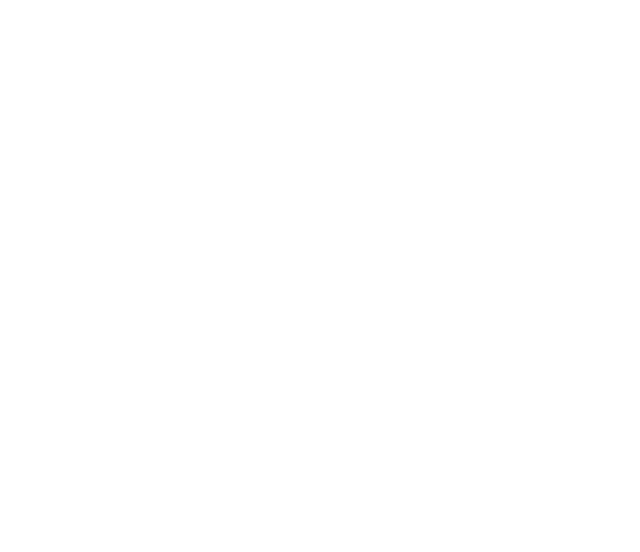
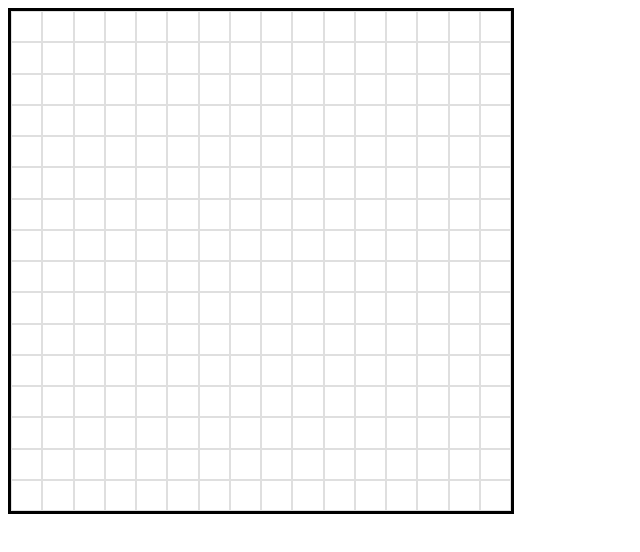
Before and after one commit to EmilioBlacksmith/Etch-A-Sketch, a plain HTML site: page index.html in a window 1280 px wide. Shown: the whole page, without its empty margins (0-640 px from the left). Drawn offline with Linux system fonts and the light colour scheme.

Commit message:
feat(gridbox): create gridbox system with flexible shrink and grow

```diff
--- a/css/style.css
+++ b/css/style.css
@@ -0,0 +1,26 @@
+.container{
+    border-style: solid;
+    height: 500px;
+    width: 500px;
+    display: flex;
+    justify-content: space-between;
+    flex-direction: column;
+    gap: 0;
+}
+
+.container .containerbaby{
+    height: auto;
+    width: auto;
+    display: flex;
+    justify-content: space-between;
+    flex-grow: 1;
+}
+
+.container .containerbaby .box{
+    border-style: solid;
+    flex-grow: 1;
+    flex-flow: row;
+    border-color: grey;
+    opacity: 25%;
+    border-width: thin;
+}
--- a/index.html
+++ b/index.html
@@ -8,8 +8,8 @@
     <link rel="stylesheet" href="css/style.css">
 </head>
 <body>
-
-
+    <div class="container">
+    </div>
     <script src="scripts/logic.js"></script>
 </body>
 </html>
--- a/scripts/logic.js
+++ b/scripts/logic.js
@@ -0,0 +1,12 @@
+const sketchContainer = document.querySelector('.container');
+
+for(let i = 0; i < 16; i++){
+    const column = document.createElement('div');
+    column.classList.add('containerbaby');
+    for(let j = 0; j < 16; j++){
+        const newDiv = document.createElement('div');
+        newDiv.classList.add('box');
+        column.appendChild(newDiv);
+    }
+    sketchContainer.appendChild(column);
+}
```
